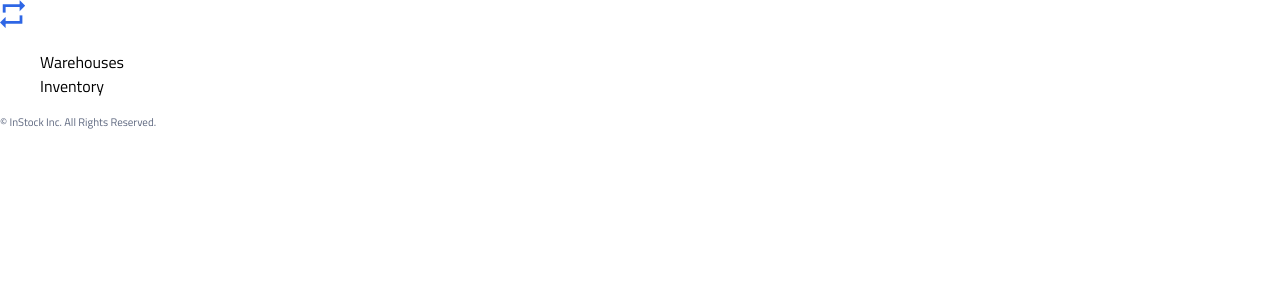
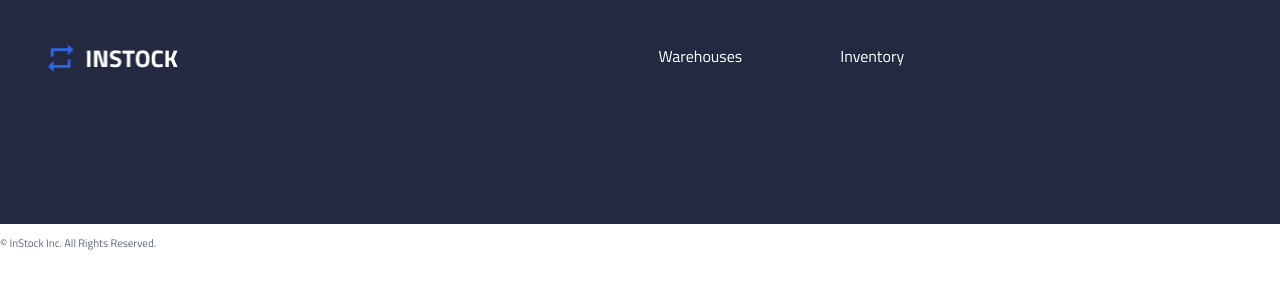
Before and after one commit to jaskaurbrar14/InStock, a React (Create React App) app: page / in a window 1280 px wide. Shown: the top 300 px of the page. Built offline with nearby package versions, Linux system fonts and the light colour scheme.

Commit message:
Styling added to header

```diff
--- a/src/Components/Header/Header.scss
+++ b/src/Components/Header/Header.scss
@@ -0,0 +1,87 @@
+@use "../../Style/Partials/global" as *;
+@use "../../Style/Partials/mixins" as *;
+@use "../../Style/Partials/variable" as *;
+@use "../../Style/Partials/typography" as *;
+
+.header {
+  background-color: $background-graphite;
+  height: 10rem;
+  display: flex;
+  padding-bottom: 4rem;
+
+  &__wrapper {
+    display: flex;
+    justify-content: space-between;
+    flex-direction: column;
+    align-items: center;
+
+    @include tablet-and-desktop {
+      padding-bottom: 5.8rem;
+      margin: 1rem;
+      height: 5rem;
+      flex-direction: row;
+    }
+
+    @include desktop {
+      margin: 1rem;
+    }
+  }
+
+  &__logo {
+    margin-left: 5rem;
+    @include tablet-and-desktop {
+      margin: 2rem;
+    }
+  }
+
+  &__image {
+    width: 130px;
+    margin-top: 1.5rem;
+    @include tablet-and-desktop {
+      margin-top: 10px;
+    }
+  }
+
+  &__navlinks {
+    display: flex;
+    justify-content: space-evenly;
+    margin-left: 5rem;
+    @include tablet-and-desktop {
+      width: 28%;
+      // margin-left: 25rem;
+      display: flex;
+      justify-content: flex-start;
+    }
+
+    @include desktop {
+      width: 25%;
+    }
+  }
+
+  &__navitems {
+    display: flex;
+    justify-content: space-evenly;
+
+    @include tablet-and-desktop {
+      width: 100%;
+    }
+  }
+
+  &__warehouses {
+    text-align: center;
+    color: $primary-white;
+    width: 50%;
+    padding: 2rem 4rem;
+
+    @include tablet-and-desktop {
+      width: 30%;
+    }
+  }
+
+  &__inventory {
+    text-align: center;
+    color: $primary-white;
+    width: 50%;
+    padding: 2rem 4rem;
+  }
+}
```
